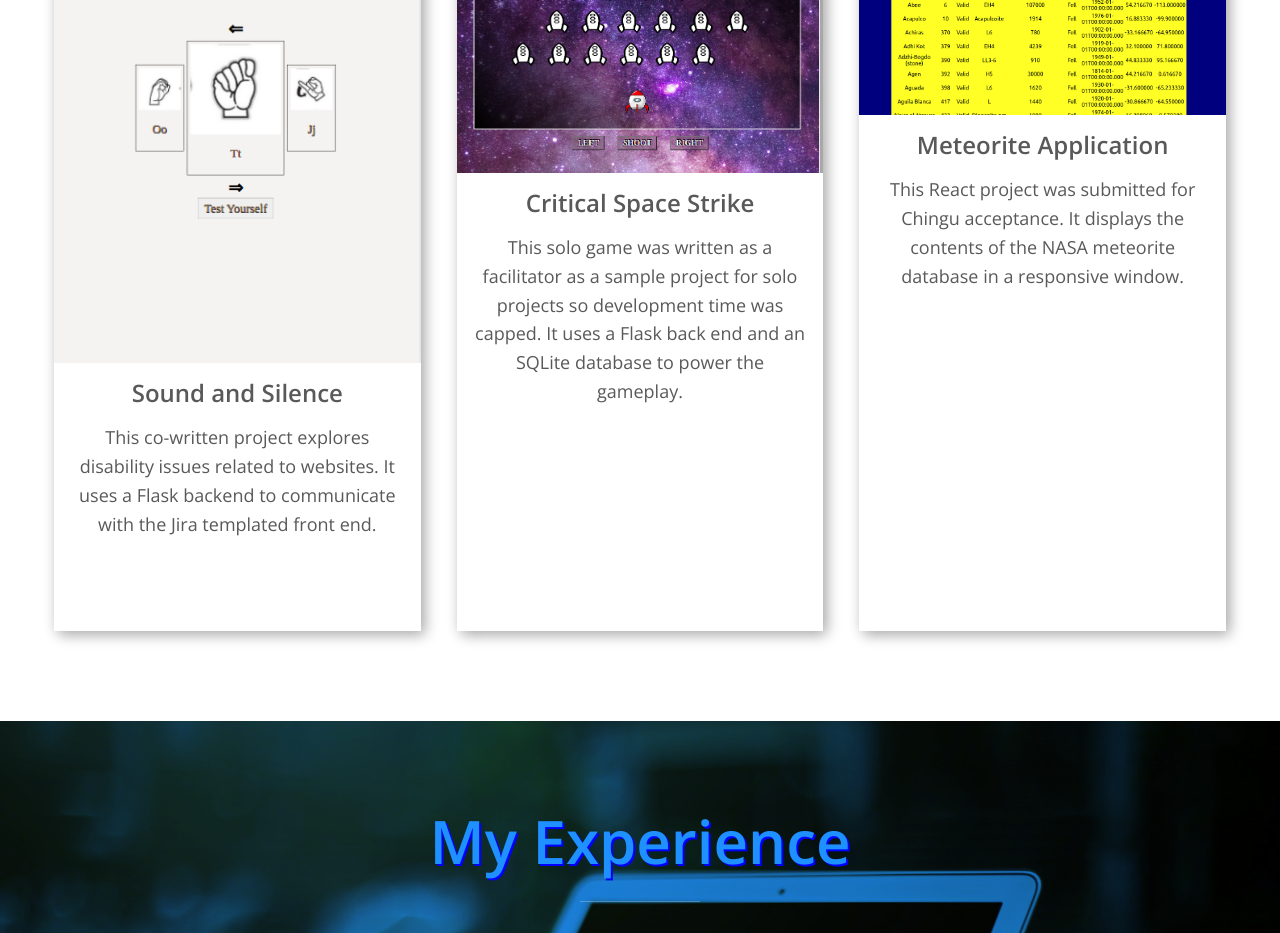
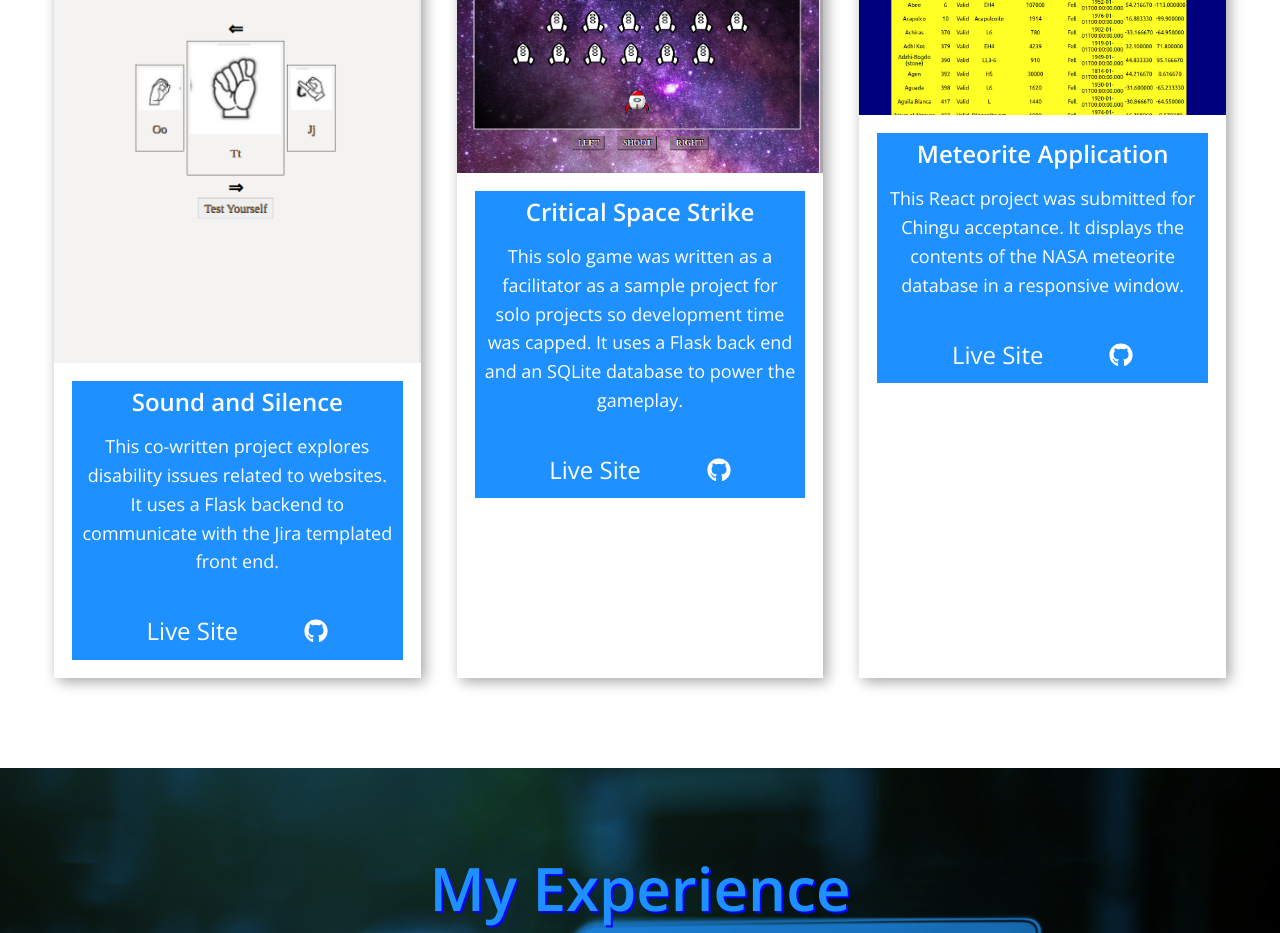
Before and after one commit to rmcguire6/react-portfolio, a React (Create React App) app: page / in a window 1280 px wide. Shown: the part 1040-1973 px from the top of the page. Built offline with nearby package versions, Linux system fonts and the light colour scheme.

Commit message:
Correct styling so project buttons show

```diff
--- a/src/styles/_layout.scss
+++ b/src/styles/_layout.scss
@@ -174,8 +174,9 @@
   width: 100%;
 }
 .project__desc {
-  background-color: var(--clr-light);
-  color: var(--clr-dark);
+  background-color: var(--clr-accent);
+  color: var(--clr-light);
+  padding: 0.5em;
   margin: 1em;
 }
 .icon-list {
```
